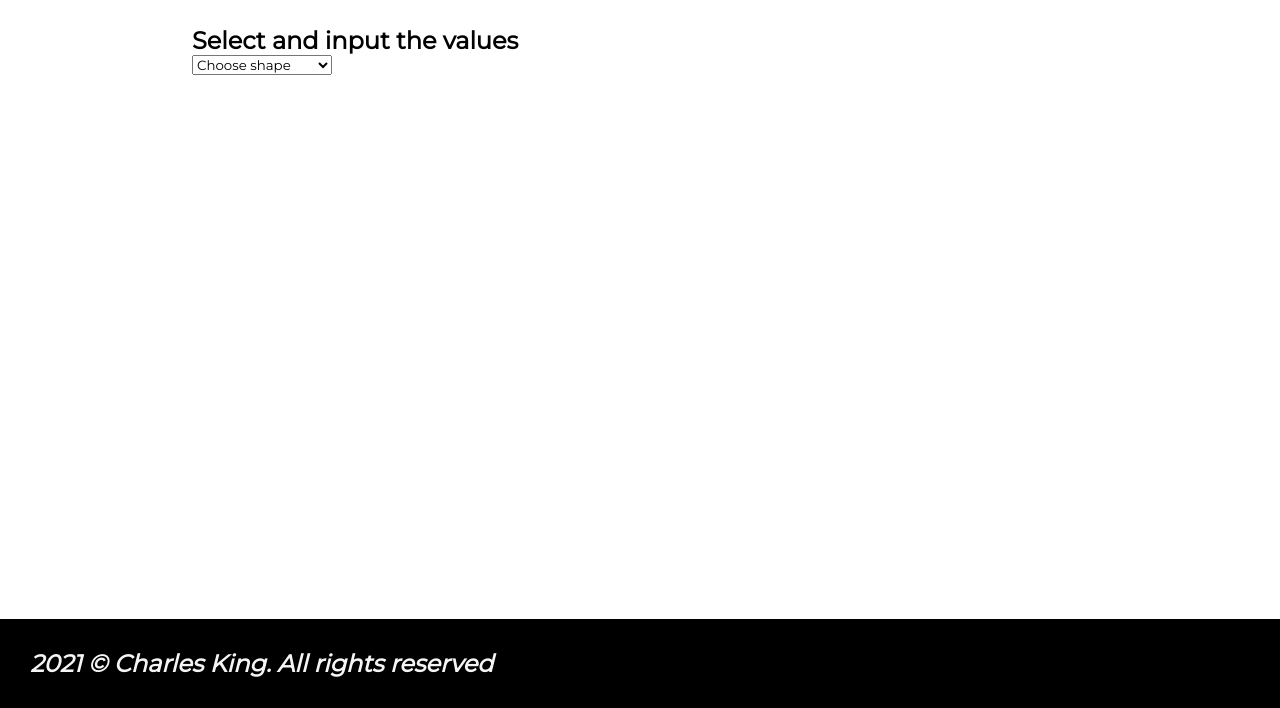
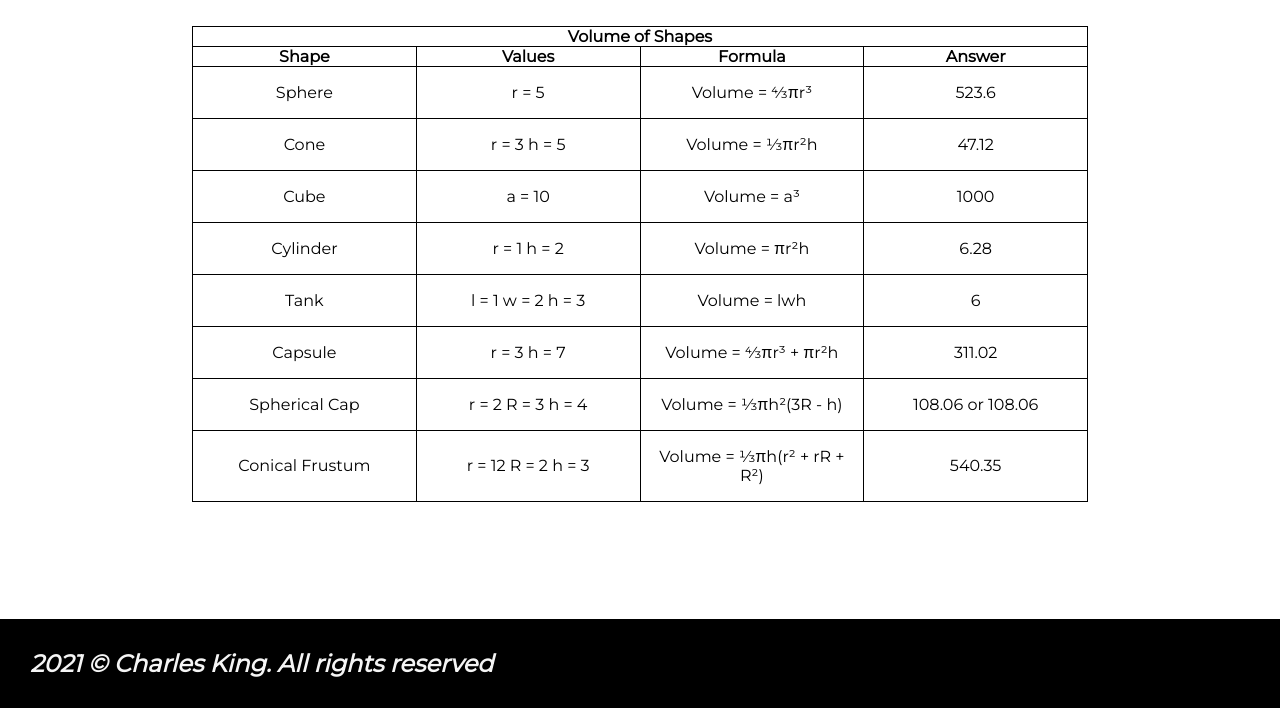
Before and after one commit to BossDodz/King-TSA2, a PHP site: page /dist/p3.php in a window 1280 px wide. Shown: the part 92-800 px from the top of the page. Run offline with PHP 8.4, Linux system fonts and the light colour scheme.

Commit message:
fixed p3

```diff
--- a/dist/css/p3.css
+++ b/dist/css/p3.css
@@ -25,37 +25,22 @@
 #main-content {
   min-height: calc(100vh - (89px + 92px));
   padding: 2% 15% 5% 15%; }
-  #main-content .section-container {
-    position: relative; }
-    #main-content .section-container .sec {
-      position: absolute;
-      margin-top: 20px;
+  #main-content .container {
+    display: flex;
+    justify-content: center;
+    align-items: center; }
+    #main-content .container .volume {
+      width: 100%;
+      table-layout: fixed;
+      text-align: center; }
+    #main-content .container .volume,
+    #main-content .container tr,
+    #main-content .container td,
+    #main-content .container th {
       border: 1px solid black;
-      border-radius: 10px;
-      width: 300px;
-      display: none; }
-      #main-content .section-container .sec .img-container {
-        display: flex;
-        justify-content: center;
-        align-items: center;
-        padding: 20px; }
-      #main-content .section-container .sec .inputs {
-        position: relative;
-        display: flex;
-        flex-flow: column wrap;
-        padding: 0 20px 20px 20px; }
-        #main-content .section-container .sec .inputs .inp {
-          padding-bottom: 10px; }
-          #main-content .section-container .sec .inputs .inp input::-webkit-outer-spin-button,
-          #main-content .section-container .sec .inputs .inp input::-webkit-inner-spin-button {
-            -webkit-appearance: none;
-            margin: 0; }
-          #main-content .section-container .sec .inputs .inp input[type="number"] {
-            -moz-appearance: textfield; }
-          #main-content .section-container .sec .inputs .inp [type="number"] {
-            width: 180px; }
-          #main-content .section-container .sec .inputs .inp select {
-            width: 72.5px; }
+      border-collapse: collapse; }
+    #main-content .container td {
+      padding: 1rem; }
 
 #main-footer {
   position: relative;
--- a/dist/p3.php
+++ b/dist/p3.php
@@ -1,5 +1,53 @@
+<?php
+
+function calcSphere($r)
+{
+    return round(4 / 3 * pi() * pow($r, 3), 2);
+}
+function calcCone($r, $h)
+{
+    return round(1 / 3 * pi() * pow($r, 2) * $h, 2);
+}
+function calcCube($a)
+{
+    return round(pow($a, 3), 2);
+}
+function calcCyl($r, $h)
+{
+    return round(pi() * pow($r, 2) * $h, 2);
+}
+function calcTank($l, $w, $h)
+{
+    return round($l * $w * $h, 2);
+}
+function calcCaps($r, $h)
+{
+    return round((4 / 3 * pi() * pow($r, 3)) + pi() * pow($r, 2) * $h, 2);
+}
+function calcCap($r, $R, $flag)
+{
+    $hp = $R + sqrt(pow($R, 2) - pow($r, 2));
+    $hm = $R - sqrt(pow($R, 2) - pow($r, 2));
+    return round(1 / 3 * pi() * pow($hp, 2) * (3 * $R - $hp), 2);
+    if ($flag === 1) {
+        return round(1 / 3 * pi() * pow($hp, 2) * (3 * $R - $hp), 2);
+    } else if ($flag === 2) {
+        return round(1 / 3 * pi() * pow($hm, 2) * (3 * $R - $hm), 2);
+    }
+}
+function calcFrust($r, $R, $h)
+{
+    return round(1 / 3 * pi() * $h * (pow($r, 2) + $r *  $R + pow($R, 2)), 2);
+}
+
+
+
+
+?>
 <!DOCTYPE html>
 <html lang="en">
+
+
 
 <head>
     <meta charset="UTF-8">
@@ -22,317 +70,92 @@
     </header>
     <main id="main-content">
         <div class="container">
-            <div class="form-container">
-                <h2 class="label">Select and input the values</h2>
-                <form action="p3.php" method="get">
-                    <label for="shape"></label>
-                    <select name="shapes" id="shapes">
-                        <option selected disabled>Choose shape</option>
-                        <option value="sphere">Sphere</option>
-                        <option value="cone">Cone</option>
-                        <option value="cube">Cube</option>
-                        <option value="cylinder">Cylinder</option>
-                        <option value="r-tank">Rectangular Tank</option>
-                        <option value="capsule">Capsule</option>
-                        <option value="s-cap">Spherical Cap</option>
-                        <option value="c-frustum">Conical Frustum</option>
-                        <option value="ellipsoid">Ellispoid</option>
-                        <option value="s-pyramid">Square Pyramid</option>
-                        <option value="tube">Tube</option>
-                    </select>
-                    <div class="section-container">
-                        <div class="sec r">
-                            <div class="img-container">
-                                <img src="" alt="" id="r-pic">
-                            </div>
-                            <div class="inputs">
-                                <div class="inp">
-                                    <input type="number" placeholder="Radius (r)" autocomplete="off" name="rvalue">
-                                    <select name="runit1" id="unit">
-                                        <option value="" selected disabled>--</option>
-                                        <option value="cm">cm</option>
-                                        <option value="m">m</option>
-                                        <option value="km">km</option>
-                                    </select>
-                                </div>
-                                <input type="button" value="CALCULATE" class="btn-submit">
-                            </div>
-                        </div>
-                        <div class="sec rh">
-                            <div class="img-container">
-                                <img src="" alt="" id="rh-pic">
-                            </div>
-                            <div class="inputs">
-                                <div class="inp">
-                                    <input type="number" placeholder="Base radius (r)" autocomplete="off" name="rhvalue1">
-                                    <select name="rhunit1" id="unit">
-                                        <option value="" selected disabled>--</option>
-                                        <option value="cm">cm</option>
-                                        <option value="m">m</option>
-                                        <option value="km">km</option>
-                                    </select>
-                                </div>
-                                <div class="inp">
-                                    <input type="number" placeholder="Height (h)" autocomplete="off" name="rhvalue2">
-                                    <select name="rhunit2" id="unit">
-                                        <option value="" selected disabled>--</option>
-                                        <option value="cm">cm</option>
-                                        <option value="m">m</option>
-                                        <option value="km">km</option>
-                                    </select>
-                                </div>
-                                <input type="button" value="CALCULATE" class="btn-submit">
-                            </div>
-                        </div>
-                        <div class="sec c">
-                            <div class="img-container">
-                                <img src="" alt="" id="c-pic">
-                            </div>
-                            <div class="inputs">
-                                <div class="inp">
-                                    <input type="number" placeholder="Edge length (a)" autocomplete="off" name="cvalue">
-                                    <select name="cunit1" id="unit">
-                                        <option value="" selected disabled>--</option>
-                                        <option value="cm">cm</option>
-                                        <option value="m">m</option>
-                                        <option value="km">km</option>
-                                    </select>
-                                </div>
-                                <input type="button" value="CALCULATE" class="btn-submit">
-                            </div>
-                        </div>
-                        <div class="sec lwh">
-                            <div class="img-container">
-                                <img src="" alt="" id="rt-pic">
-                            </div>
-                            <div class="inputs">
-                                <div class="inp">
-                                    <input type="number" placeholder="Length (l)" autocomplete="off" name="lwhvalue1">
-                                    <select name="lwhunit1" id="unit">
-                                        <option value="" selected disabled>--</option>
-                                        <option value="cm">cm</option>
-                                        <option value="m">m</option>
-                                        <option value="km">km</option>
-                                    </select>
-                                </div>
-                                <div class="inp">
-                                    <input type="number" placeholder="Width (w)" autocomplete="off" name="lwhvalue2">
-                                    <select name="lwhunit2" id="unit">
-                                        <option value="" selected disabled>--</option>
-                                        <option value="cm">cm</option>
-                                        <option value="m">m</option>
-                                        <option value="km">km</option>
-                                    </select>
-                                </div>
-                                <div class="inp">
-                                    <input type="number" placeholder="Height (h)" autocomplete="off" name="lwhvalue3">
-                                    <select name="lwhunit3" id="unit">
-                                        <option value="" selected disabled>--</option>
-                                        <option value="cm">cm</option>
-                                        <option value="m">m</option>
-                                        <option value="km">km</option>
-                                    </select>
-                                </div>
-                                <input type="button" value="CALCULATE" class="btn-submit">
-                            </div>
-                        </div>
-                        <div class="sec rrh">
-                            <div class="img-container">
-                                <img src="" alt="" id="sc-pic">
-                            </div>
-                            <div class="inputs">
-                                <div class="inp">
-                                    <input type="number" placeholder="Base Radius (r)" autocomplete="off" name="rrhvalue1">
-                                    <select name="rrhunit1" id="unit">
-                                        <option value="" selected disabled>--</option>
-                                        <option value="cm">cm</option>
-                                        <option value="m">m</option>
-                                        <option value="km">km</option>
-                                    </select>
-                                </div>
-                                <div class="inp">
-                                    <input type="number" placeholder="Ball Radius (R)" autocomplete="off" name="rrhvalue2">
-                                    <select name="rrhunit2" id="unit">
-                                        <option value="" selected disabled>--</option>
-                                        <option value="cm">cm</option>
-                                        <option value="m">m</option>
-                                        <option value="km">km</option>
-                                    </select>
-                                </div>
-                                <div class="inp">
-                                    <input type="number" placeholder="Height (h)" autocomplete="off" name="rrhvalue3">
-                                    <select name="rrhunit3" id="unit">
-                                        <option value="" selected disabled>--</option>
-                                        <option value="cm">cm</option>
-                                        <option value="m">m</option>
-                                        <option value="km">km</option>
-                                    </select>
-                                </div>
-                                <input type="button" value="CALCULATE" class="btn-submit">
-                            </div>
-                        </div>
-                        <div class="sec rrh-c">
-                            <div class="img-container">
-                                <img src="" alt="" id="cf-pic">
-                            </div>
-                            <div class="inputs">
-                                <div class="inp">
-                                    <input type="number" placeholder="Top Radius (r)" autocomplete="off" name="rrhcvalue1">
-                                    <select name="rrhcunit1" id="unit">
-                                        <option value="" selected disabled>--</option>
-                                        <option value="cm">cm</option>
-                                        <option value="m">m</option>
-                                        <option value="km">km</option>
-                                    </select>
-                                </div>
-                                <div class="inp">
-                                    <input type="number" placeholder="Bottom Radius (R)" autocomplete="off" name="rrhcvalue2">
-                                    <select name="rrhcunit2" id="unit">
-                                        <option value="" selected disabled>--</option>
-                                        <option value="cm">cm</option>
-                                        <option value="m">m</option>
-                                        <option value="km">km</option>
-                                    </select>
-                                </div>
-                                <div class="inp">
-                                    <input type="number" placeholder="Height (h)" autocomplete="off" name="rrhcvalue3">
-                                    <select name="rrhcunit3" id="unit">
-                                        <option value="" selected disabled>--</option>
-                                        <option value="cm">cm</option>
-                                        <option value="m">m</option>
-                                        <option value="km">km</option>
-                                    </select>
-                                </div>
-                                <input type="button" value="CALCULATE" class="btn-submit">
-                            </div>
-                        </div>
-                        <div class="sec abc">
-                            <div class="img-container">
-                                <img src="" alt="" id="e-pic">
-                            </div>
-                            <div class="inputs">
-                                <div class="inp">
-                                    <input type="number" placeholder="Axis 1 (a)" autocomplete="off" name="abcvalue1">
-                                    <select name="abcunit1" id="unit">
-                                        <option value="" selected disabled>--</option>
-                                        <option value="cm">cm</option>
-                                        <option value="m">m</option>
-                                        <option value="km">km</option>
-                                    </select>
-                                </div>
-                                <div class="inp">
-                                    <input type="number" placeholder="Axis 2 (b)" autocomplete="off" name="abcvalue2">
-                                    <select name="abcunit2" id="unit">
-                                        <option value="" selected disabled>--</option>
-                                        <option value="cm">cm</option>
-                                        <option value="m">m</option>
-                                        <option value="km">km</option>
-                                    </select>
-                                </div>
-                                <div class="inp">
-                                    <input type="number" placeholder="Axis 3 (c)" autocomplete="off" name="abcvalue3">
-                                    <select name="abcunit3" id="unit">
-                                        <option value="" selected disabled>--</option>
-                                        <option value="cm">cm</option>
-                                        <option value="m">m</option>
-                                        <option value="km">km</option>
-                                    </select>
-                                </div>
-                                <input type="button" value="CALCULATE" class="btn-submit">
-                            </div>
-                        </div>
-                        <div class="sec ah">
-                            <div class="img-container">
-                                <img src="" alt="" id="sp-pic">
-                            </div>
-                            <div class="inputs">
-                                <div class="inp">
-                                    <input type="number" placeholder="Base Edge (a)" autocomplete="off" name="ahvalue1">
-                                    <select name="ahunit1" id="unit">
-                                        <option value="" selected disabled>--</option>
-                                        <option value="cm">cm</option>
-                                        <option value="m">m</option>
-                                        <option value="km">km</option>
-                                    </select>
-                                </div>
-                                <div class="inp">
-                                    <input type="number" placeholder="Height (h)" autocomplete="off" name="ahvalue2">
-                                    <select name="ahunit2" id="unit">
-                                        <option value="" selected disabled>--</option>
-                                        <option value="cm">cm</option>
-                                        <option value="m">m</option>
-                                        <option value="km">km</option>
-                                    </select>
-                                </div>
-                                <input type="button" value="CALCULATE" class="btn-submit">
-                            </div>
-                        </div>
-                        <div class="sec ddl">
-                            <div class="img-container">
-                                <img src="" alt="" id="t-pic">
-                            </div>
-                            <div class="inputs">
-                                <div class="inp">
-                                    <input type="number" placeholder="Outer Diameter (d1)" autocomplete="off" name="ddlvalue1">
-                                    <select name="ddlunit1" id="unit">
-                                        <option value="" selected disabled>--</option>
-                                        <option value="cm">cm</option>
-                                        <option value="m">m</option>
-                                        <option value="km">km</option>
-                                    </select>
-                                </div>
-                                <div class="inp">
-                                    <input type="number" placeholder="Outer Diameter (d2)" autocomplete="off" name="ddlvalue2">
-                                    <select name="ddlunit2" id="unit">
-                                        <option value="" selected disabled>--</option>
-                                        <option value="cm">cm</option>
-                                        <option value="m">m</option>
-                                        <option value="km">km</option>
-                                    </select>
-                                </div>
-                                <div class="inp">
-                                    <input type="number" placeholder="Length (l)" autocomplete="off" name="ddlvalue3">
-                                    <select name="ddlunit3" id="unit">
-                                        <option value="" selected disabled>--</option>
-                                        <option value="cm">cm</option>
-                                        <option value="m">m</option>
-                                        <option value="km">km</option>
-                                    </select>
-                                </div>
-                                <input type="button" value="CALCULATE" class="btn-submit">
-                            </div>
-                        </div>
-                    </div>
-                </form>
-            </div>
+            <table class="volume">
+                <tr>
+                    <th colspan=4>Volume of Shapes</th>
+                </tr>
+                <tr>
+                    <th>Shape</th>
+                    <th>Values</th>
+                    <th>Formula</th>
+                    <th>Answer</th>
+                </tr>
+                <tr>
+                    <td>Sphere</td>
+                    <td>r = 5</td>
+                    <td>Volume = 4&frasl;3&pi;r&sup3;</td>
+                    <td><?php echo calcSphere(5);  ?></td>
+                </tr>
+                <tr>
+                    <td>Cone</td>
+                    <td>r = 3
+                        h = 5
+                    </td>
+                    <td>Volume = 1&frasl;3&pi;r&sup2;h</td>
+                    <td><?php echo calcCone(3, 5);  ?></td>
+                </tr>
+                <tr>
+                    <td>Cube</td>
+                    <td>a = 10
+                    </td>
+                    <td>Volume = a&sup3;</td>
+                    <td><?php echo calcCube(10);  ?></td>
+                </tr>
+                <tr>
+                    <td>Cylinder</td>
+                    <td>r = 1
+                        h = 2
+                    </td>
+                    <td>Volume = &pi;r&sup2;h</td>
+                    <td><?php echo calcCyl(1, 2);  ?></td>
+                </tr>
+                <tr>
+                    <td>Tank</td>
+                    <td>l = 1
+                        w = 2
+                        h = 3
+                    </td>
+                    <td>Volume = lwh</td>
+                    <td><?php echo calcTank(1, 2, 3);  ?></td>
+                </tr>
+                <tr>
+                    <td>Capsule</td>
+                    <td>r = 3
+                        h = 7
+                    </td>
+                    <td>Volume = 4&frasl;3&pi;r&sup3; + &pi;r&sup2;h</td>
+                    <td><?php echo calcCaps(3, 7);  ?></td>
+                </tr>
+                <tr>
+                    <td>Spherical Cap</td>
+                    <td>r = 2
+                        R = 3
+                        h = 4
+                    </td>
+                    <td>Volume = 1&frasl;3&pi;h&sup2;(3R - h)</td>
+                    <td><?php echo calcCap(2, 3, 4, 1);  ?> or
+                        <?php echo calcCap(2, 3, 4, 2);  ?>
+                    </td>
+                </tr>
+                <tr>
+                    <td>Conical Frustum</td>
+                    <td>r = 12
+                        R = 2
+                        h = 3
+                    </td>
+                    <td>Volume = 1&frasl;3&pi;h(r&sup2; + rR + R&sup2;)</td>
+                    <td><?php echo calcFrust(12, 2, 3);  ?>
+                    </td>
+                </tr>
+
+            </table>
         </div>
-
     </main>
     <footer id="main-footer">
         <div class="footings">
             <h2 class="bg-footer"><i>2021 &copy; Charles King. All rights reserved</i></h2>
         </div>
     </footer>
-    <?php
-    if (!empty($_GET["shapes"])) {
-        $shape = $_GET["shapes"];
-        $vals = array();
-        $units = array();
-
-        foreach ($_GET as $key => $value) {
-            if (preg_match('/(value)/', $key) && $value !== "") {
-                array_push($vals, $value);
-                echo $value;
-            } else if (preg_match('/(unit)/', $key) && $value !== "") {
-                array_push($unis, $value);
-                echo $value;
-            }
-        }
-
-
-        print_r($units, $vals);
-    }
-    ?>
     <script src="../js/main.js"></script>
 </body>
 
--- a/scss/p3.scss
+++ b/scss/p3.scss
@@ -21,50 +21,27 @@
   min-height: calc(100vh - (89px + 92px));
   padding: 2% 15% 5% 15%;
 
-  .section-container {
-    position: relative;
-    .sec {
-      position: absolute;
-      margin-top: 20px;
+  .container {
+    display: flex;
+    justify-content: center;
+    align-items: center;
+
+    .volume {
+      width: 100%;
+      table-layout: fixed;
+      text-align: center;
+    }
+
+    .volume,
+    tr,
+    td,
+    th {
       border: 1px solid black;
-      border-radius: 10px;
-      width: 300px;
-      display: none;
+      border-collapse: collapse;
+    }
 
-      .img-container {
-        display: flex;
-        justify-content: center;
-        align-items: center;
-        padding: 20px;
-      }
-
-      .inputs {
-        position: relative;
-        display: flex;
-        flex-flow: column wrap;
-        padding: 0 20px 20px 20px;
-
-        .inp {
-          padding-bottom: 10px;
-
-          input::-webkit-outer-spin-button,
-          input::-webkit-inner-spin-button {
-            -webkit-appearance: none;
-            margin: 0;
-          }
-          input[type="number"] {
-            -moz-appearance: textfield;
-          }
-
-          [type="number"] {
-            width: 180px;
-          }
-
-          select {
-            width: 300px - 227.5px;
-          }
-        }
-      }
+    td {
+      padding: 1rem;
     }
   }
 }
```
Also changed, not shown: 1 other file.
